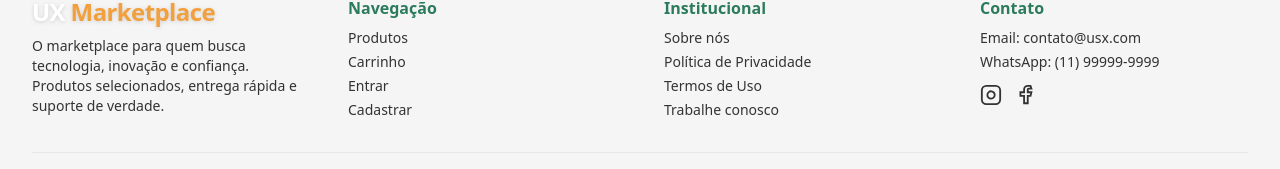
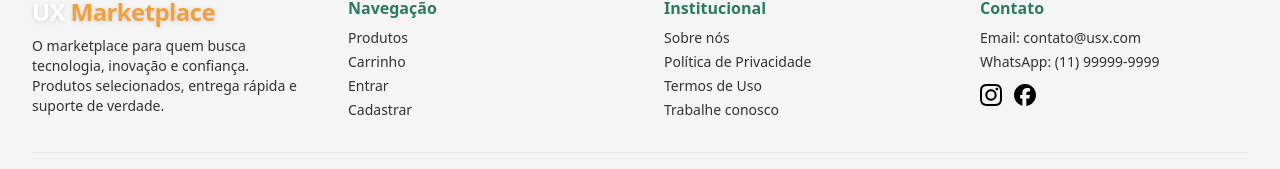
Before and after one commit to Natanael135/teste-UXSoftware, a Next.js app: page /cart in a window 1280 px wide. Shown: the part 599-768 px from the top of the page. Built offline with nearby package versions, Linux system fonts and the light colour scheme.

Commit message:
refactor

```diff
--- a/src/components/footer/FooterContact/index.tsx
+++ b/src/components/footer/FooterContact/index.tsx
@@ -1,14 +1,20 @@
+import { AppImage } from "@/components/AppImage";
+
 export function FooterContact() {
   return (
-  <div className="w-full md:basis-0 md:grow md:min-w-[120px]">
+    <div className="w-full md:basis-0 md:grow md:min-w-[120px]">
       <h4 className="text-md font-semibold text-primary mb-2">Contato</h4>
       <ul className="space-y-1 text-sm">
         <li>Email: <a href="mailto:contato@uxmarketplace.com" className="hover:text-accent transition-colors">contato@usx.com</a></li>
         <li>WhatsApp: <a href="https://wa.me/5511999999999" className="hover:text-accent transition-colors">(11) 99999-9999</a></li>
       </ul>
       <div className="flex gap-3 mt-3">
-        <a href="#" aria-label="Instagram" className="hover:text-accent transition-colors"><svg width="22" height="22" fill="none" stroke="currentColor" strokeWidth="2" viewBox="0 0 24 24"><rect x="2" y="2" width="20" height="20" rx="5"/><path d="M16 11.37A4 4 0 1 1 12.63 8 4 4 0 0 1 16 11.37z"/><line x1="17.5" y1="6.5" x2="17.51" y2="6.5"/></svg></a>
-        <a href="#" aria-label="Facebook" className="hover:text-accent transition-colors"><svg width="22" height="22" fill="none" stroke="currentColor" strokeWidth="2" viewBox="0 0 24 24"><path d="M18 2h-3a4 4 0 0 0-4 4v3H7v4h4v8h4v-8h3l1-4h-4V6a1 1 0 0 1 1-1h3z"/></svg></a>
+        <a href="#" aria-label="Instagram" className="hover:text-accent transition-colors">
+          <AppImage src="/instagram.svg" alt="Instagram" width={22} height={22} />
+        </a>
+        <a href="#" aria-label="Facebook" className="hover:text-accent transition-colors">
+          <AppImage src="/facebook.svg" alt="Facebook" width={22} height={22} />
+        </a>
       </div>
     </div>
   );
```
Also changed, not shown: public/facebook.svg (added), public/instagram.svg (added).
